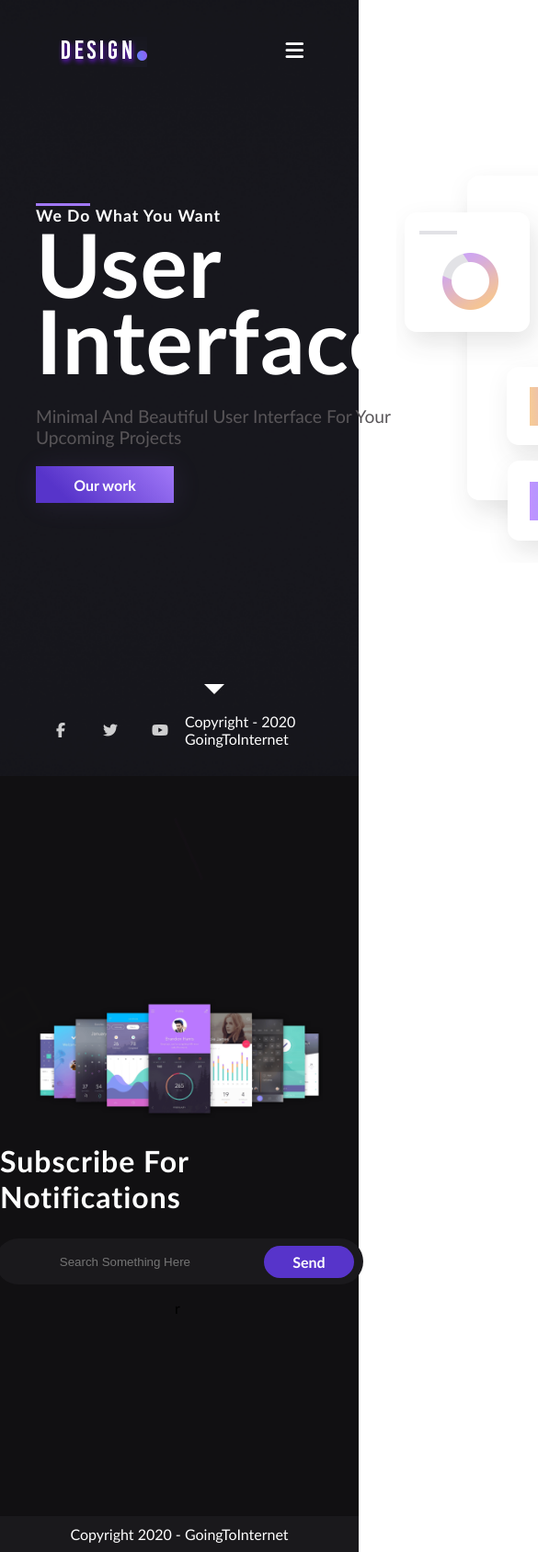
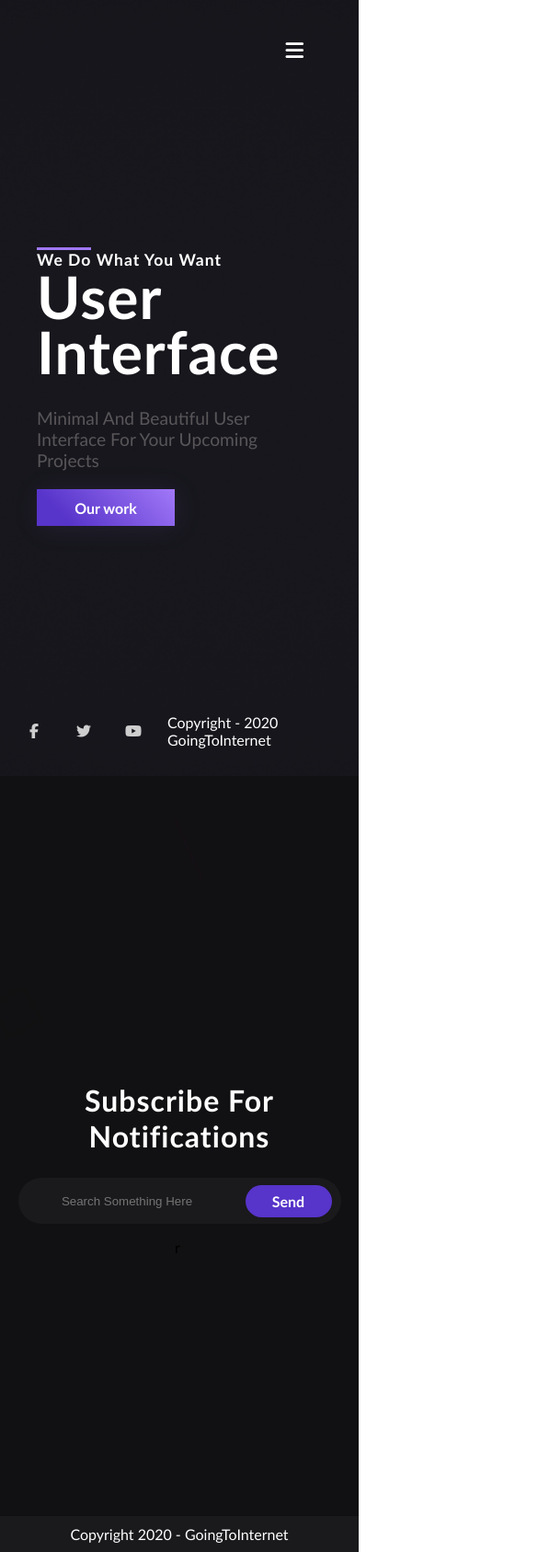
Before and after one commit to bigidiki/mysecond, a plain HTML site: page index.html in a window 390 px wide. Shown: the top 1688 px of the page at 92% size, 585 px wide, since content can reach past the window. Drawn offline with Linux system fonts and the light colour scheme.

Commit message:
the end 2

```diff
--- a/css/stylecss.css
+++ b/css/stylecss.css
@@ -56,6 +56,10 @@ nav{
 }
 .menu.active{
     display: flex;
+}
+.main-box.active,.footer.active,.logo.active,.subscribe.active{
+    filter: blur(4px);
+
 }
 .menu li{
     margin: 20px;
@@ -248,3 +252,51 @@ footer{
 .r{
     width: 10px;
 }
+@media(max-width:930px){
+    nav{
+        padding: 40px 10px 20px 30px;
+    }
+    .img img{
+        height: 300px;
+    }
+    .main-box{
+        padding: 20px 10%;
+    }
+    .text h2{
+        font-size: 4rem;
+        line-height: 60px;
+    }
+}
+@media(max-width:630px){
+    img{
+		display: none;
+	}
+	.text{
+		width:100%;
+		margin-top: auto;
+		position: absolute;
+		left:50%;
+		top: 50%;
+		transform: translate(-50%,-50%);
+		padding: 40px;
+	}
+	.arrow{
+		display: none;
+	}
+	footer{
+		bottom: 20px;
+		padding: 5px 10px;
+	}
+	.copyright{
+		margin:0px;
+		padding: 5px 10px;
+	}
+	.search{
+		width:90%;
+	}
+	.subscribe h2{
+		width:90%;
+		text-align: center;
+	}
+
+}
--- a/index.html
+++ b/index.html
@@ -2,6 +2,7 @@
 <html lang="en">
 <head>
     <meta charset="UTF-8">
+    <meta http-equiv="X-UA-Compatible" content="IE-edge">
     <meta name="viewport" content="width=device-width, initial-scale=1.0">
     <link rel="shortcut icon" href="images/favicon.png"/>
     <link rel="stylesheet" type="text/css" href="css/stylecss.css"/>
@@ -61,7 +62,7 @@
 <script type="text/javascript">
     $(Document).ready(function(){
         $('.menu-icon').click(function(){
-        $('menu-icon,.menu').toggleClass('active')
+        $('menu-icon,.menu,.main-box,.footer,.logo,.subscribe').toggleClass('active')
         })
     })
     </script>
```
